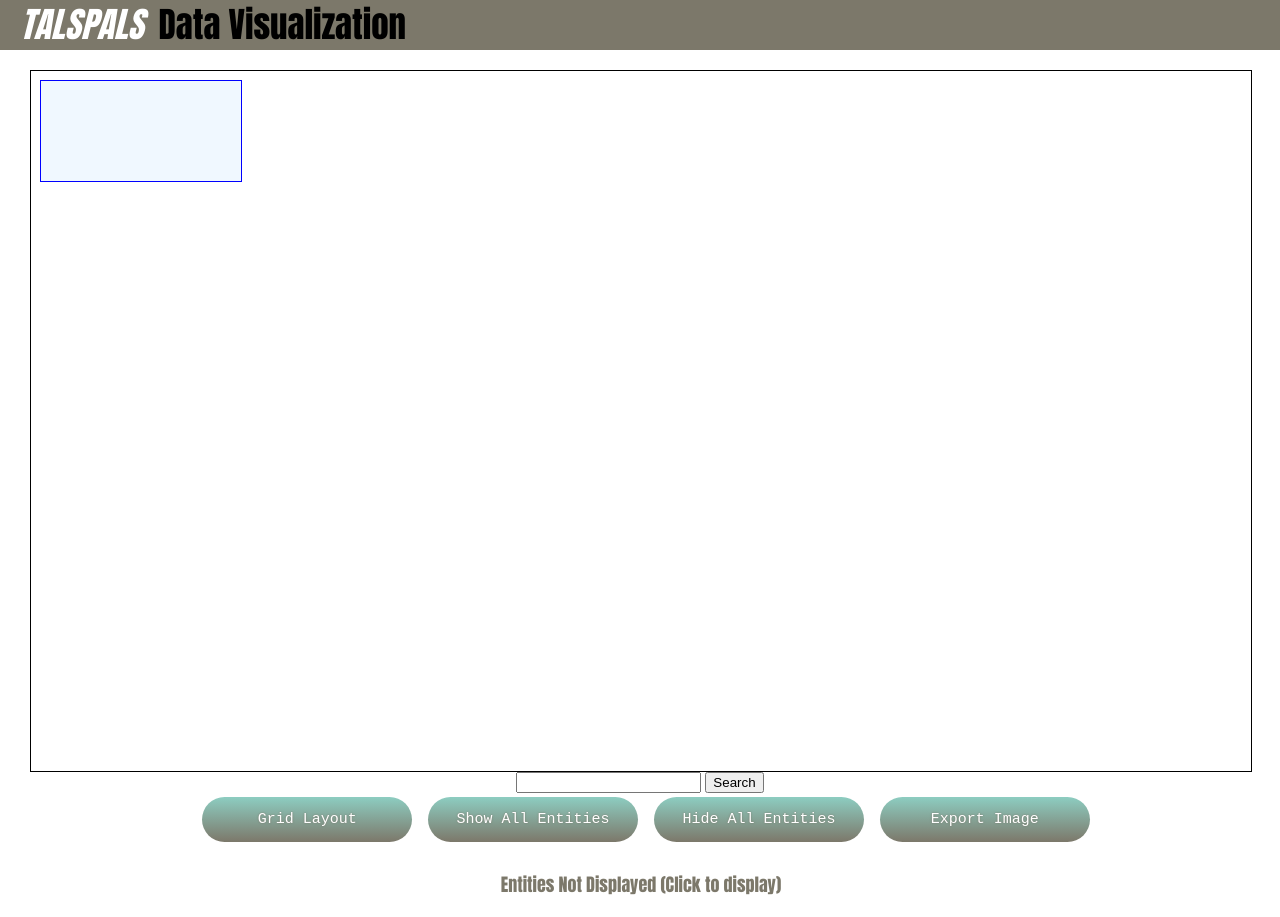
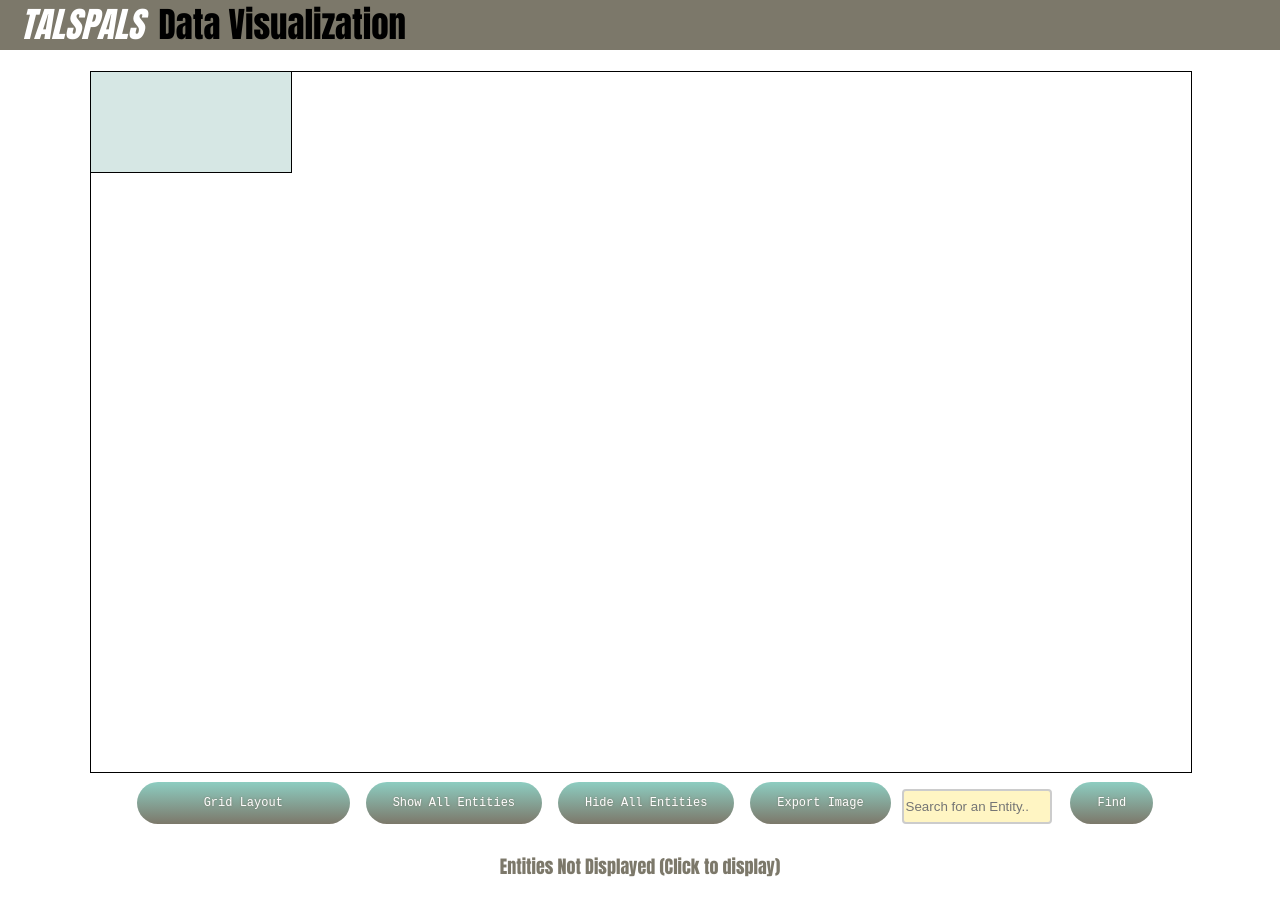
Before and after one commit to Fattouche/Oscar_ER, a plain HTML site: page public/graph.html in a window 1280 px wide. Drawn offline with nearby package versions, Linux system fonts and the light colour scheme; a script that the page names is missing.

Commit message:
sorry I have OCD but now everthing about styling

```diff
--- a/public/css/sample.css
+++ b/public/css/sample.css
@@ -44,14 +44,16 @@ pre {
 #rowDiagram, #rowButtons {
     display: inline-block;
     border: 1px solid white;
+}
 
-}
 #rowButtons {
    width: 100%;
 }
+
 #rowDiagram {
- width: 1040px;
+ width: 1100px;
 }
+
 #bottomRow{
   display: inline-block;
   width:100%;
@@ -109,7 +111,6 @@ pre {
 }
 
 
-
 a { text-decoration: none; }
 li a { display: block; }
 a:hover { text-decoration: underline; }
@@ -146,6 +147,17 @@ select{
     padding: 10px;
 }
 
+input {
+    width: 150px;
+    height: 35px;
+    box-sizing: border-box;
+    border: 2px solid #ccc;
+    border-radius: 4px;
+    background-color: #FFF5C3 ;
+    resize: none;
+    margin:5px;
+}
+
 
 .wrapper {
     text-align: center;
@@ -170,9 +182,8 @@ select{
 }
 
 .myButton{
-   font: normal normal normal 15px courier new;
+   font: normal normal normal 12px courier new;
    padding: 14px 27px;
-   width: 210px;
    margin-bottom: 10px;
    margin-left: 10px;
 }
@@ -196,9 +207,9 @@ select{
     position: absolute;
     width:200px;
     height:100px;
-    top: 80px;
-    left: 40px;
-    background-color: aliceblue;
-    z-index: 300; /* make sure its in front */
-    border: solid 1px blue;
+    top: 0px;
+    left: 0px;
+    background-color: #d6e7e4;
+    z-index: 1000; /* make sure its in front */
+    border: solid 1px black;
 }
--- a/public/graph.html
+++ b/public/graph.html
@@ -29,19 +29,9 @@
 
 	<div id="sample">
 
-<div id = "leftColumn">
-  		<div id="myDiagramDiv" style="background-color: white; border: solid 1px black; width: 100%; height: 700px"></div>
- </div>
-
- <div id = "rightColumn">
-
+	<div id = "rowDiagram" style="position:relative;" >
+	  		<div id="myDiagramDiv" style="background-color: white; border: solid 1px black; width: 100%; height: 700px; position: relative;"></div>
 	  		<div id="myOverviewDiv" class="diagram"></div>
-<input type="search" id="mySearch" onkeypress="if (event.keyCode === 13) searchDiagram()" />
-<button onclick="searchDiagram()">Search</button>
-
-<div id = "rowButtons">
-  	<div id = "leftColumn">
-  		<div id="myDiagramDiv"  class="diagram"></div>
 	</div>
 
   	<div id = "rowButtons">
@@ -55,6 +45,8 @@
 		<button type="button" class="myButton" onclick="showAll()">Show All Entities</button>
 		<button type="button" class="myButton" onclick="hideAll()">Hide All Entities</button>
 		<button type="button" class="myButton" onclick="exportImage()">Export Image</button>
+		<input placeholder = "Search for an Entity.." type="search" id="mySearch" onkeypress="if (event.keyCode === 13) searchDiagram()" />
+		<button onclick="searchDiagram()" class = "myButton" >Find</button>
 
 	</div>
 
```
Also changed, not shown: public/index.html (+5 -1 lines). Lines whose indentation alone changed are shown as unchanged.
